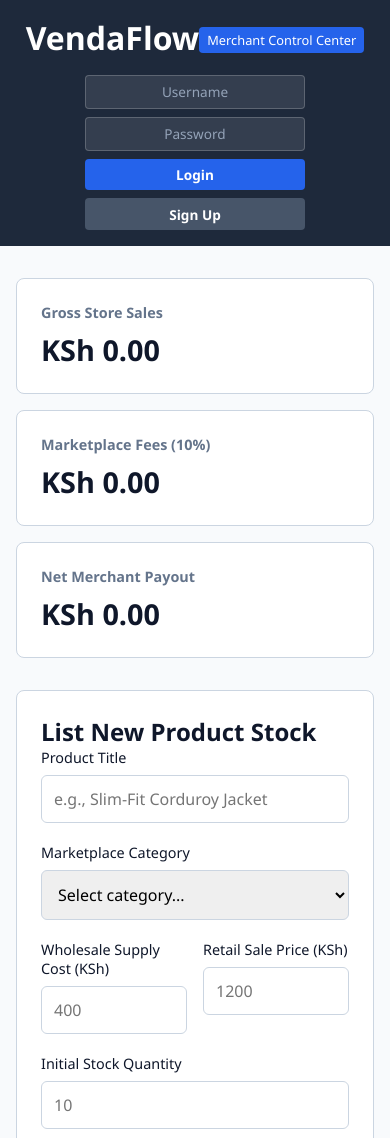
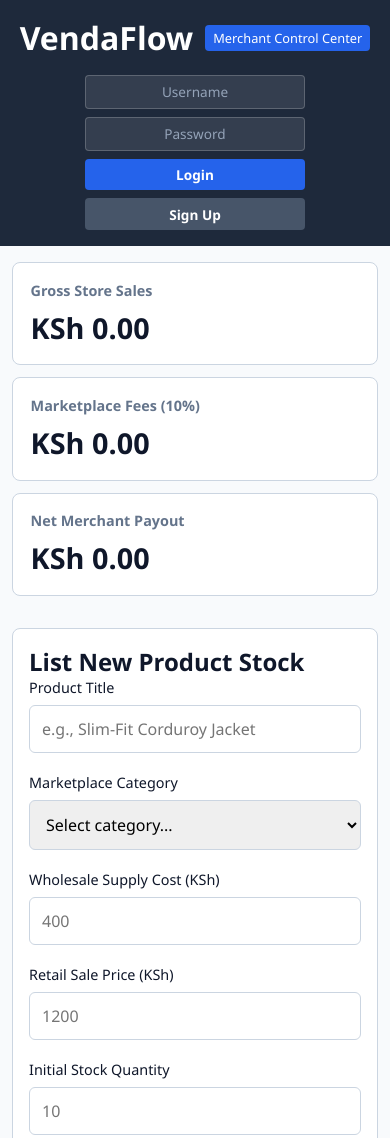
Before and after one commit to jkorir-dev/vendaflow-dashboard, a website with bundled scripts: page index.html in a window 390 px wide. Shown: the top 1138 px of the page. Built offline with nearby package versions, Linux system fonts and the light colour scheme; no server answers; data requests are answered from the project's data file.

Commit message:
Connect dashboard to local API and improve responsive layout

```diff
--- a/api.js
+++ b/api.js
@@ -1,4 +1,5 @@
-const BASE_URL = 'http://localhost:3000/products';
+const API_ORIGIN = globalThis.VENDAFLOW_API_URL || 'http://localhost:3000';
+const BASE_URL = `${API_ORIGIN.replace(/\/$/, '')}/products`;
 const CURRENCY_API_URL = 'https://er-api.com';
 
 export async function fetchProducts() {
--- a/styles.css
+++ b/styles.css
@@ -27,11 +27,15 @@ body {
     display: flex;
     justify-content: space-between;
     align-items: center;
+    gap: 1.5rem;
+    flex-wrap: wrap;
 }
 
 .logo-container {
     display: flex;
     align-items: center;
+    gap: 0.75rem;
+    flex-wrap: wrap;
 }
 
 .badge-portal {
@@ -39,7 +43,7 @@ body {
     padding: 0.25rem 0.5rem;
     border-radius: 4px;
     font-size: 0.8rem;
-    margin-left: 1rem;
+    margin-left: 0;
 }
 
 .auth-flex-container {
@@ -128,11 +132,12 @@ body {
 .dashboard-container {
     max-width: 1400px;
     margin: 2rem auto;
-    padding: 0 1rem;
+    padding: 0 clamp(1rem, 3vw, 2rem);
 }
 
 .metrics-row {
-    display: flex;
+    display: grid;
+    grid-template-columns: repeat(3, minmax(0, 1fr));
     gap: 1rem;
     margin-bottom: 2rem;
 }
@@ -154,11 +159,12 @@ body {
 .metric-card p {
     font-size: 1.8rem;
     font-weight: bold;
+    overflow-wrap: anywhere;
 }
 
 .workspace-layout {
     display: grid;
-    grid-template-columns: 400px 1fr;
+    grid-template-columns: minmax(280px, 400px) minmax(0, 1fr);
     gap: 2rem;
 }
 
@@ -176,6 +182,11 @@ body {
 .form-group-row {
     display: flex;
     gap: 1rem;
+}
+
+.form-group-row > .form-group {
+    flex: 1;
+    min-width: 0;
 }
 
 label {
@@ -217,20 +228,32 @@ input:focus, select:focus {
     margin-bottom: 1.5rem;
     padding-bottom: 1rem;
     border-bottom: 1px solid var(--border-color);
+    gap: 1rem;
+    flex-wrap: wrap;
+}
+
+.search-box-container {
+    flex: 1 1 280px;
+    min-width: 0;
+}
+
+.search-box-container input {
+    width: 100%;
 }
 
 .inventory-display-matrix {
     display: grid;
-    grid-template-columns: repeat(auto-fill, minmax(280px, 1fr));
+    grid-template-columns: repeat(auto-fill, minmax(min(100%, 260px), 1fr));
     gap: 1rem;
 }
 
-@media (max-width: 1024px) {
+.product-profile-card {
+    min-width: 0;
+}
+
+@media (max-width: 900px) {
     .workspace-layout {
         grid-template-columns: 1fr;
-    }
-    .metrics-row {
-        flex-direction: column;
     }
 }
 
@@ -242,10 +265,8 @@ input:focus, select:focus {
         padding: 1rem;
     }
 
-    .badge-portal {
-        margin-left: 0;
-        margin-top: 0.25rem;
-        display: inline-block;
+    .logo-container {
+        justify-content: center;
     }
 
     .inline-auth-form {
@@ -253,12 +274,30 @@ input:focus, select:focus {
         justify-content: center;
     }
 
-    .inline-auth-form input {
-        max-width: 120px;
+    .metrics-row {
+        grid-template-columns: 1fr;
+        gap: 0.75rem;
+    }
+
+    .metric-card {
+        padding: 1.1rem;
+    }
+
+    .catalog-header-bar {
+        align-items: stretch;
     }
 }
 
 @media (max-width: 480px) {
+    .dashboard-container {
+        margin: 1rem auto;
+        padding: 0 0.75rem;
+    }
+
+    .form-panel, .catalog-panel {
+        padding: 1rem;
+    }
+
     .inline-auth-form {
         flex-direction: column;
         width: 100%;
@@ -277,4 +316,13 @@ input:focus, select:focus {
         justify-content: center;
         flex-direction: column;
     }
+
+    .form-group-row {
+        flex-direction: column;
+        gap: 0;
+    }
+
+    .inventory-display-matrix {
+        grid-template-columns: minmax(0, 1fr);
+    }
 }
```
Also changed, not shown: package.json (+8 -2 lines), README.md, 1 other file.
